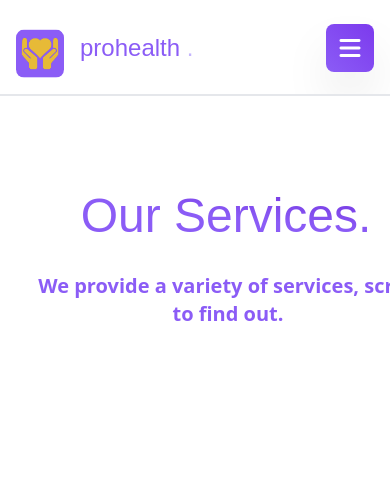
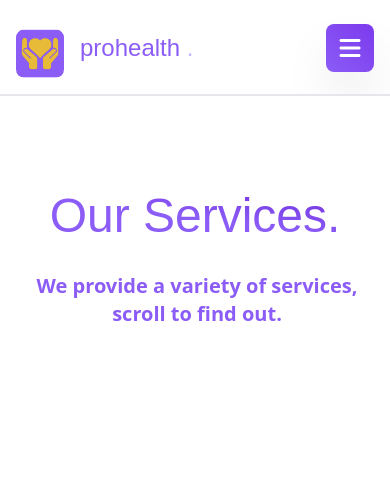
Before and after one commit to prohealthccs/prohealthccs, a website: page services.html in a window 390 px wide. Shown: the top 487 px of the page. Drawn offline with nearby package versions, Linux system fonts and the light colour scheme; a web font is replaced by a local one.

Commit message:
Update services.html

```diff
--- a/services.html
+++ b/services.html
@@ -136,11 +136,11 @@
 
     <div class="bg-cover m-auto min-h-screen max-w-[1920px]">
     <div id="wrapper" class=" m-auto min-h-screen max-w-screen-lg flex flex-col md:flex-row place-content-center">
-        <div class="flex m-auto md:ml-4 flex-col mt-32 md:mt-16 ">
+        <div class="flex place-content-center m-auto ml-auto md:ml-4 flex-col mt-32 md:mt-16 ">
             <h1 style="font-family: 'Paytone One', sans-serif;" class="z-0 mt-16 md:mt-64 text-center md:text-left  bg-clip-text text-transparent bg-gradient-to-tr from-violet-500 via-violet-500 to-violet-700 text-5xl md:text-7xl ml-0">
                 Our Services.
             </h1>
-            <p class="text-violet-500 font-bold w-96 ml-1 text-xl mt-8 md:mb-64 text-center md:text-left">
+            <p class="text-violet-500 font-bold md:w-96 ml-1 text-xl mt-8 md:mb-64 text-center md:text-left">
                 We provide a variety of services, scroll to find out.
             </p>
             <div class=" flex flex-row md:flex-col ml-0 gap-0 md:gap-4">
```
